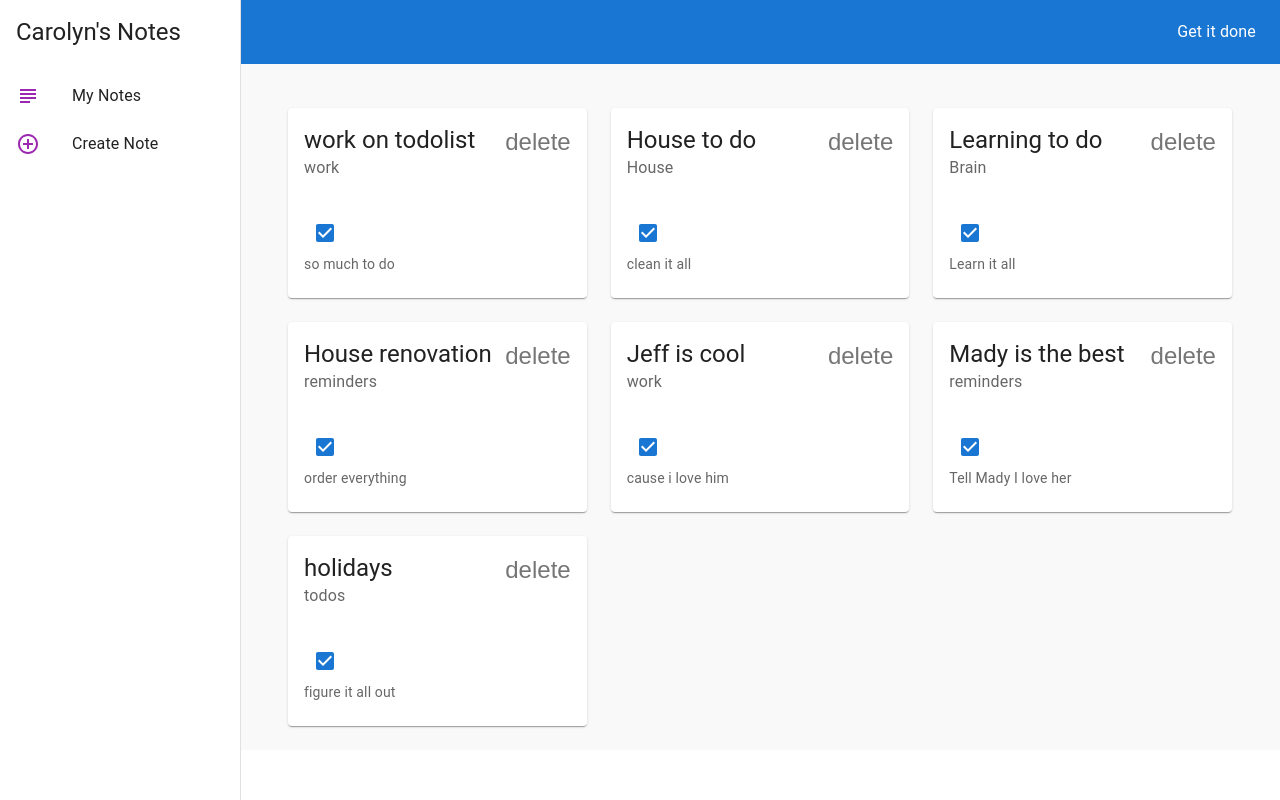
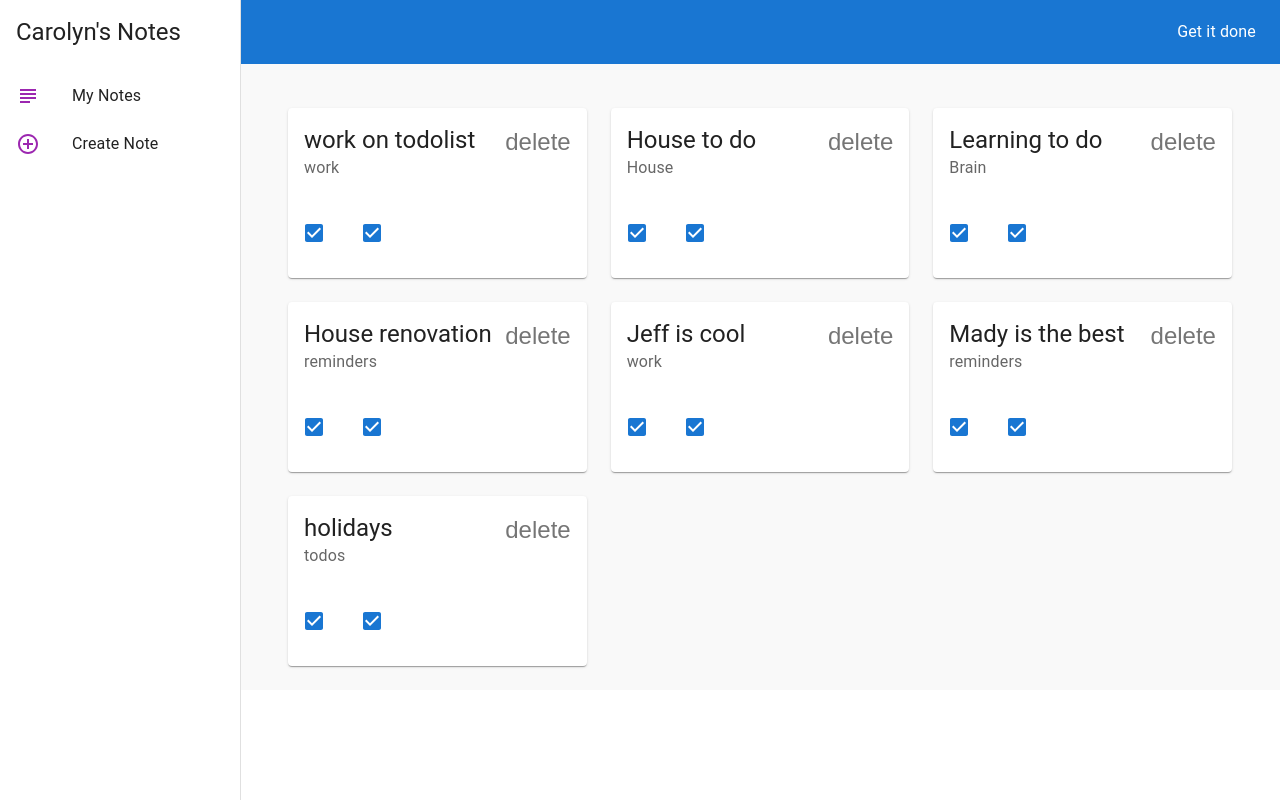
Before and after one commit to mcdonaldcarolyn/productivity-app, a React (Create React App) app: page / in a window 1280 px wide. Built offline with nearby package versions, Linux system fonts and the light colour scheme; data requests are answered from the project's data file.

Commit message:
add formcontrollabel

```diff
--- a/src/Components/todo/TodoCard.js
+++ b/src/Components/todo/TodoCard.js
@@ -11,6 +11,7 @@ import  CardHeader  from '@mui/material/CardHeader';
 import  IconButton  from '@mui/material/IconButton';
 import CardContent from '@mui/material/CardContent';
 import Checkbox from '@mui/material/Checkbox';
+import {FormControlLabel } from '@mui/material';
 
 const useStyles = makeStyles({
   test: {
@@ -25,6 +26,9 @@ const useStyles = makeStyles({
 export default function TodoCard({ note, handleDelete }) {
   const classes = useStyles(note)
   const [checked, setChecked] = useState([true]);
+  const handleChange = (event) => {
+    setChecked([event.target.checked, checked[1]])
+  }
 
   const toggleCheckbox = event => {
     setChecked(event.target.checked)
@@ -43,12 +47,16 @@ export default function TodoCard({ note, handleDelete }) {
         />
 
         <CardContent>
+          <FormControlLabel
+            label={note.detail}
+            control={<Checkbox checked={checked[0]} onChange={ handleChange}/>}
+          />
           <Checkbox
           checked={checked}
-          onChange= {toggleCheckbox} name = {note.details}
+          onChange={toggleCheckbox} name= {note.details}
         />
           <Typography variant="body2" color="textSecondary">
-            { note.details }
+
           </Typography>
           </CardContent>
 
```
